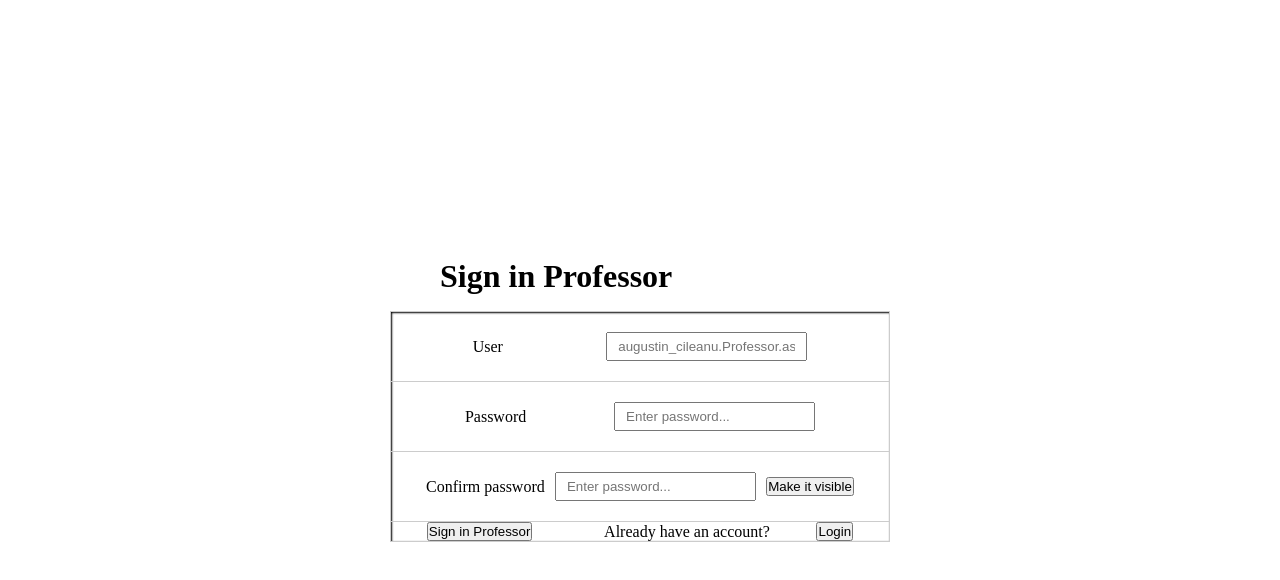
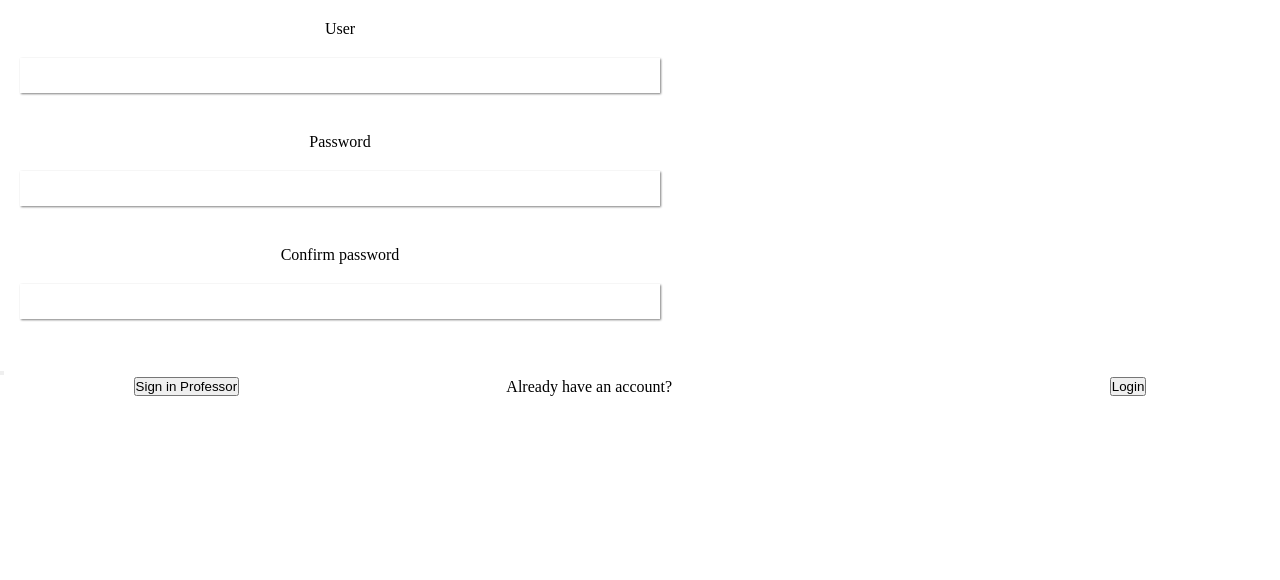
Before and after one commit to Ahamdan114/dissertify-hub, a React (Create React App) app in the folder client/: page / in a window 1280 px wide. Shown: the top 580 px of the page. Built offline with nearby package versions, Linux system fonts and the light colour scheme.

Commit message:
Changed the structure of the authentication form

```diff
--- a/client/src/components/Authentication.jsx
+++ b/client/src/components/Authentication.jsx
@@ -3,27 +3,37 @@ import { useState } from "react";
 import { useNavigate } from "react-router-dom";
 
 import "./Authentication.css";
+import FormField from "./FormField";
 
 const Authentication = () => {
     const navigate = useNavigate();
     const [isVisible, setIsVisible] = useState(false);
     const [isStudent, setIsStudent] = useState(false);
+    const [form, setForm] = useState({
+        user: "",
+        password: "",
+    });
+    const [confirmPassword, setConfirmPassword] = useState("");
 
-    const [user, setUser] = useState("");
-    const [password, setPassword] = useState("");
-    const [confirmPassword, setConfirmPassword] = useState("");
+    const onChange = (fieldUser, value) => {
+        const modifiedForm = {
+            ...form,
+            [fieldUser]: value,
+        };
+        setForm(modifiedForm);
+    };
 
     const authenticationSubmit = async (e) => {
         e.preventDefault();
+        const { user, password } = form;
+
         const allFields = user !== "" || password !== "" || confirmPassword !== "";
         const checkPassword = password === confirmPassword;
+
         if (allFields && checkPassword) {
             try {
-                const data = {
-                    user,
-                    password,
-                };
-
+                const data = { ...form.user, ...form.password };
+                console.log(data);
                 const response = await fetch("/api/user", {
                     method: "POST",
                     headers: {
@@ -38,11 +48,7 @@ const Authentication = () => {
 
                     setIsVisible(false);
                     setIsStudent(false);
-
-                    setUser("");
-                    setPassword("");
-                    setConfirmPassword("");
-
+                    setForm({ user: "", password: "" });
                     navigate("/home");
                 }
             } catch (err) {
@@ -55,9 +61,59 @@ const Authentication = () => {
 
     const redirectLogin = () => {
         navigate("/login");
-    }
+    };
     return (
-        <div className="auth-form">
+        <>
+            <div>
+                <form action="">
+                    <FormField
+                        className="unit"
+                        fieldUser={"User"}
+                        onChange={onChange}
+                        formData={form}
+                    />
+                    <FormField
+                        className="unit"
+                        fieldUser={"Password"}
+                        onChange={onChange}
+                        formData={form}
+                    />
+                    <div>
+                        <FormField
+                            className="unit"
+                            fieldUser={"Confirm Password"}
+                            onChange={onChange}
+                            formData={form}
+                        />
+                        <button onClick={() => setIsVisible(!isVisible)}></button>
+                    </div>
+                </form>
+            </div>
+            <div>
+                <div className="form-description">
+                    <div className="auth-form-button">
+                        <button type="submit" onClick={(e) => authenticationSubmit(e)}>
+                            Sign in {isStudent ? "Student" : "Professor"}
+                        </button>
+                    </div>
+                    <div className="auth-form-login">
+                        <p className="auth-form-login-description">
+                            Already have an account?
+                        </p>
+                        <button type="submit" onClick={redirectLogin}>
+                            Login
+                        </button>
+                    </div>
+                </div>
+            </div>
+        </>
+    );
+};
+
+export default Authentication;
+
+{
+    /* <div className="auth-form">
             <div className="auth-form-header">
                 <h1>Sign in {isStudent ? "Student" : "Professor"}</h1>
             </div>
@@ -112,8 +168,5 @@ const Authentication = () => {
                     </div>
                 </div>
             </div>
-        </div>
-    );
-};
-
-export default Authentication;
+        </div> */
+}
```
